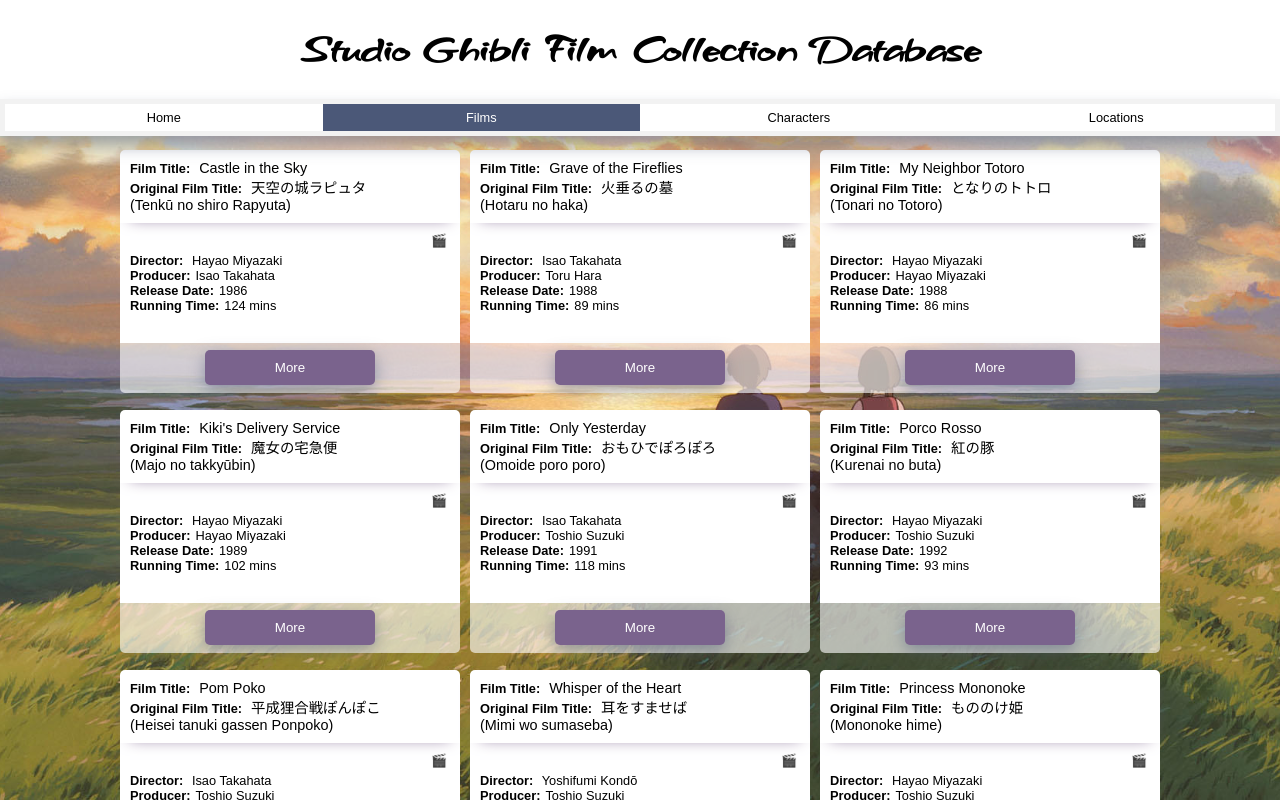
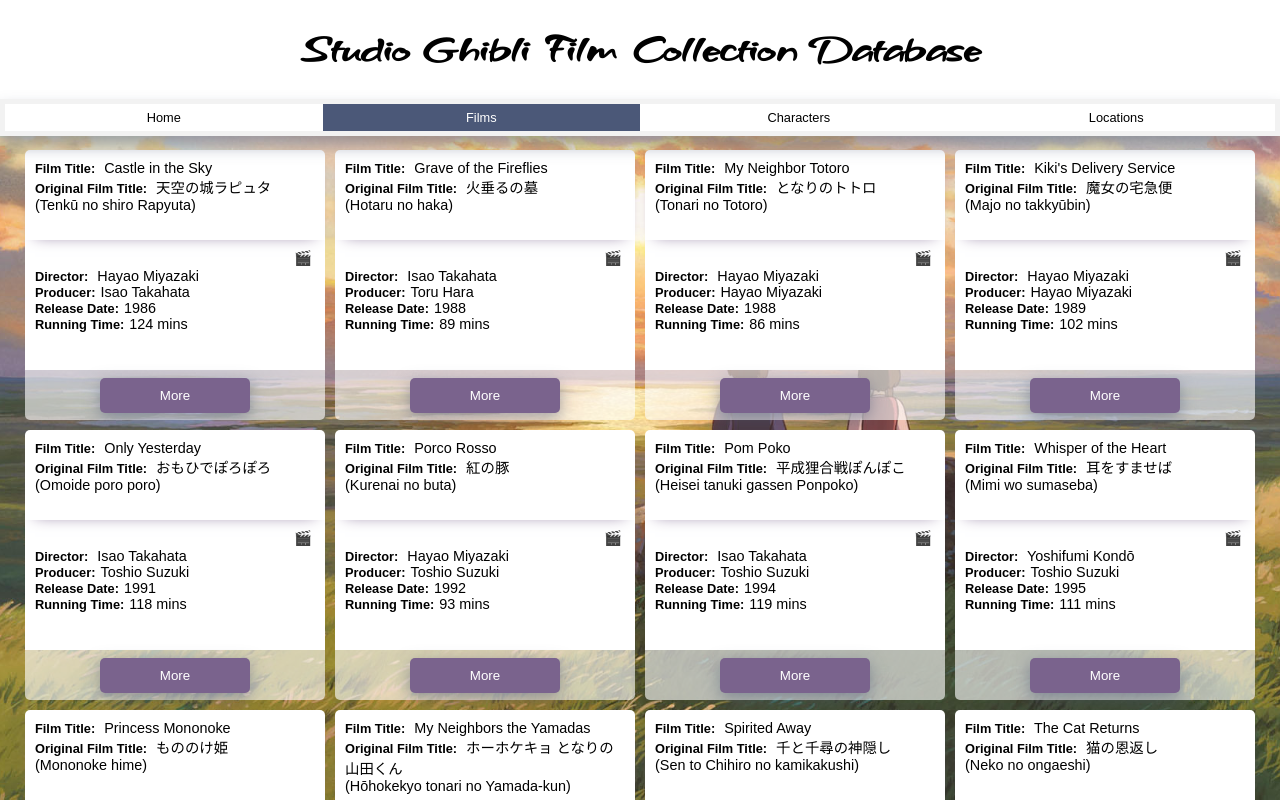
Before and after one commit to mbosselmann/studio-ghibli-app, a React (Create React App) app: page /films in a window 1280 px wide. Shown: the top 800 px of the page. Built offline with nearby package versions, Linux system fonts and the light colour scheme.

Commit message:
Change Cardist design

```diff
--- a/src/components/Cardlist.js
+++ b/src/components/Cardlist.js
@@ -50,8 +50,7 @@
 export default Cardlist;
 
 const FilmCardBox = styled.div`
-  width: 340px;
-  height: 250px;
+  width: 300px;
   margin: 5px;
 `;
 
@@ -62,10 +61,12 @@
   border-radius: 5px 5px 0 0;
   display: flex;
   flex-direction: column;
+  height: 220px;
 `;
 
 const FilmTitle = styled.div`
   padding: 10px;
+  height: 90px;
   -webkit-box-shadow: 0px 5px 15px -10px #7a638d;
   box-shadow: 0px 5px 15px -10px #7a638d;
 `;
@@ -74,7 +75,7 @@
   display: flex;
   justify-content: space-between;
   padding: 10px;
-  font-size: 0.8rem;
+  font-size: 0.9rem;
   height: 120px;
 `;
 
@@ -115,7 +116,7 @@
 const ShowMore = styled.div`
   text-align: center;
   height: 50px;
-  padding-top: 7px;
+  padding-top: 8px;
   background-color: RGBA(255, 255, 255, 0.62);
   border-radius: 0 0 5px 5px;
 `;
```
